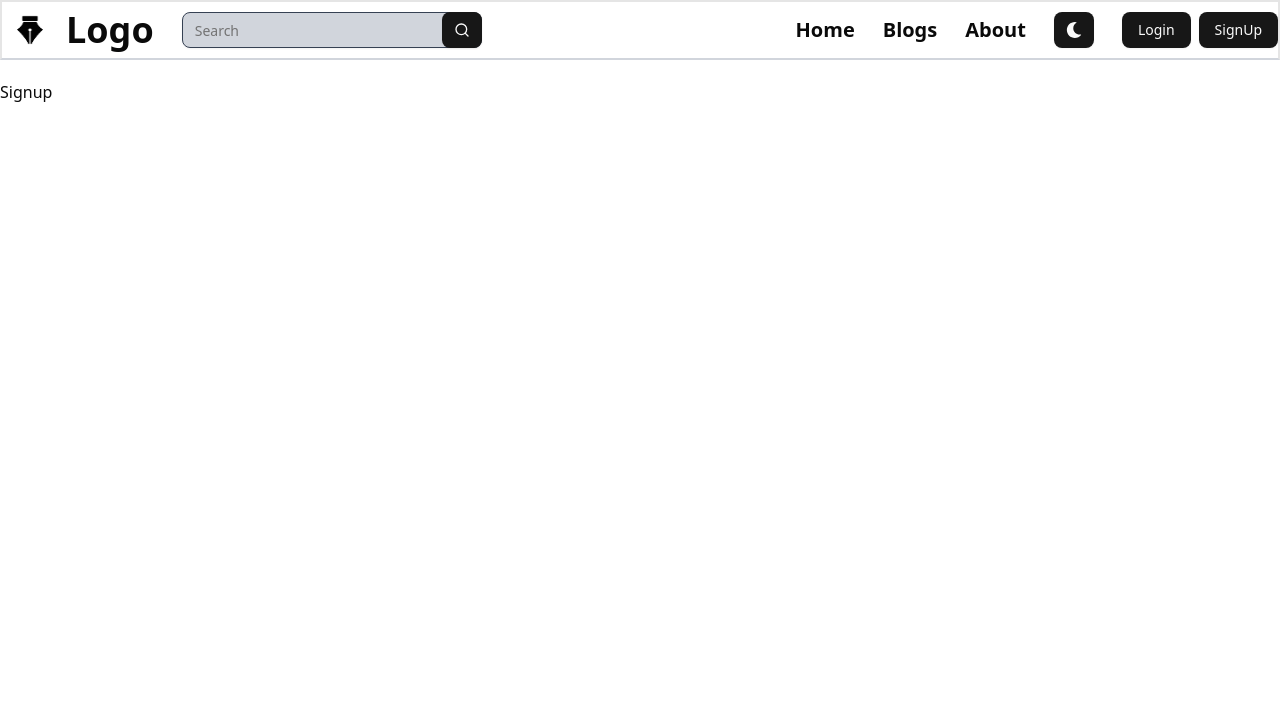
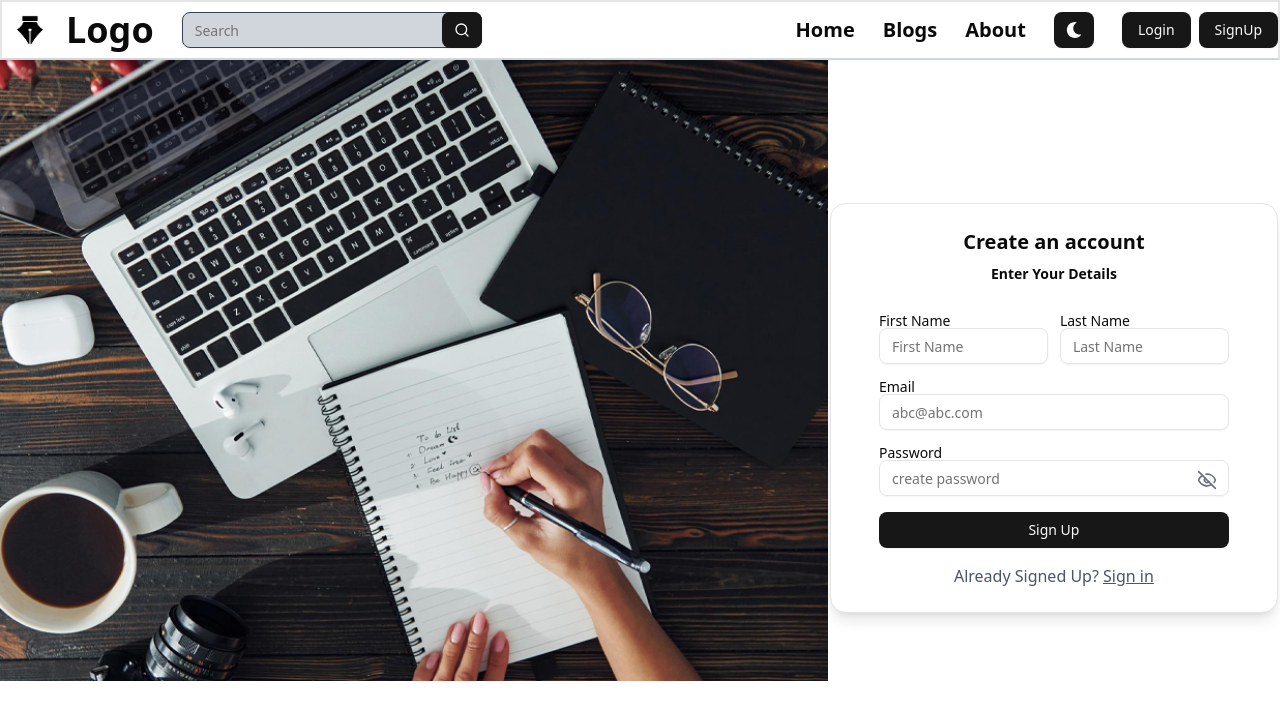
Before and after one commit to pranavcherkar/blogging-site-with-AI, a React (Vite) app in the folder frontend/blog-site/: page /signup in a window 1280 px wide. Shown: the top 720 px of the page. Built offline with nearby package versions, Linux system fonts and the light colour scheme.

Commit message:
Sign up page added

```diff
--- a/frontend/blog-site/package.json
+++ b/frontend/blog-site/package.json
@@ -10,6 +10,7 @@
     "preview": "vite preview"
   },
   "dependencies": {
+    "@radix-ui/react-label": "^2.1.7",
     "@radix-ui/react-slot": "^1.2.3",
     "@tailwindcss/vite": "^4.1.11",
     "class-variance-authority": "^0.7.1",
--- a/frontend/blog-site/src/components/MainPage.jsx
+++ b/frontend/blog-site/src/components/MainPage.jsx
@@ -35,7 +35,7 @@ const MainPage = () => {
           <img
             src={MainImg}
             alt="Image"
-            className="md:h-[550px] md:w-[550px]"
+            className="md:h-[600px] md:w-[500px]"
           />
         </div>
       </div>
--- /dev/null
+++ b/frontend/blog-site/src/components/ui/card.jsx
@@ -0,0 +1,92 @@
+import * as React from "react";
+
+import { cn } from "../../lib/utils";
+
+function Card({ className, ...props }) {
+  return (
+    <div
+      data-slot="card"
+      className={cn(
+        "bg-card text-card-foreground flex flex-col gap-6 rounded-xl border py-6 shadow-sm",
+        className
+      )}
+      {...props}
+    />
+  );
+}
+
+function CardHeader({ className, ...props }) {
+  return (
+    <div
+      data-slot="card-header"
+      className={cn(
+        "@container/card-header grid auto-rows-min grid-rows-[auto_auto] items-start gap-1.5 px-6 has-data-[slot=card-action]:grid-cols-[1fr_auto] [.border-b]:pb-6",
+        className
+      )}
+      {...props}
+    />
+  );
+}
+
+function CardTitle({ className, ...props }) {
+  return (
+    <div
+      data-slot="card-title"
+      className={cn("leading-none font-semibold", className)}
+      {...props}
+    />
+  );
+}
+
+function CardDescription({ className, ...props }) {
+  return (
+    <div
+      data-slot="card-description"
+      className={cn("text-muted-foreground text-sm", className)}
+      {...props}
+    />
+  );
+}
+
+function CardAction({ className, ...props }) {
+  return (
+    <div
+      data-slot="card-action"
+      className={cn(
+        "col-start-2 row-span-2 row-start-1 self-start justify-self-end",
+        className
+      )}
+      {...props}
+    />
+  );
+}
+
+function CardContent({ className, ...props }) {
+  return (
+    <div
+      data-slot="card-content"
+      className={cn("px-6", className)}
+      {...props}
+    />
+  );
+}
+
+function CardFooter({ className, ...props }) {
+  return (
+    <div
+      data-slot="card-footer"
+      className={cn("flex items-center px-6 [.border-t]:pt-6", className)}
+      {...props}
+    />
+  );
+}
+
+export {
+  Card,
+  CardHeader,
+  CardFooter,
+  CardTitle,
+  CardAction,
+  CardDescription,
+  CardContent,
+};
--- /dev/null
+++ b/frontend/blog-site/src/components/ui/label.jsx
@@ -0,0 +1,19 @@
+import * as React from "react";
+import * as LabelPrimitive from "@radix-ui/react-label";
+
+import { cn } from "../../lib/utils";
+
+function Label({ className, ...props }) {
+  return (
+    <LabelPrimitive.Root
+      data-slot="label"
+      className={cn(
+        "flex items-center gap-2 text-sm leading-none font-medium select-none group-data-[disabled=true]:pointer-events-none group-data-[disabled=true]:opacity-50 peer-disabled:cursor-not-allowed peer-disabled:opacity-50",
+        className
+      )}
+      {...props}
+    />
+  );
+}
+
+export { Label };
--- a/frontend/blog-site/src/pages/Signup.jsx
+++ b/frontend/blog-site/src/pages/Signup.jsx
@@ -1,7 +1,100 @@
-import React from "react";
-
+import React, { useState } from "react";
+import auth from "../assets/Content.jpg";
+import {
+  Card,
+  CardContent,
+  CardHeader,
+  CardTitle,
+} from "../components/ui/card";
+import { Label } from "../components/ui/label";
+import { Input } from "../components/ui/input";
+import { Eye, EyeOff } from "lucide-react";
+import { Button } from "../components/ui/button";
+import { Link } from "react-router-dom";
 const Signup = () => {
-  return <div className="pt-20">Signup</div>;
+  const [showPass, setShowPass] = useState(false);
+  return (
+    <div className="flex h-screen md:pt-14 md:h-[760px]">
+      <div className="hidden md:block">
+        <img src={auth} alt="" className="h-[625px]" />
+      </div>
+      <div className="flex justify-center items-center flex-1 px-4 md:px-0">
+        <Card className="w-full max-w-md p-6 shadow-lg rounded-2xl dark:bg-gray-800 dark:border-gray-600">
+          <CardHeader>
+            <CardTitle>
+              <h1 className="text-center text-xl font-semibold">
+                Create an account
+              </h1>
+              <p className="mt-2 text-sm fonrt-serif text-center dark:text-gray-300">
+                Enter Your Details
+              </p>
+            </CardTitle>
+          </CardHeader>
+          <CardContent>
+            <form className="space-y-4">
+              <div className="flex gap-3">
+                <div>
+                  <Label>First Name</Label>
+                  <Input
+                    type="text"
+                    placeholder="First Name"
+                    name="firstName"
+                    className="dark:border-gray-600 dark:bg-gray-900"
+                  />
+                </div>
+                <div>
+                  <Label>Last Name</Label>
+                  <Input
+                    type="text"
+                    placeholder="Last Name"
+                    name="lastName"
+                    className="dark:border-gray-600 dark:bg-gray-900"
+                  />
+                </div>
+              </div>
+              <div>
+                {" "}
+                <Label>Email</Label>
+                <Input
+                  type="email"
+                  placeholder="abc@abc.com"
+                  name="email"
+                  className="dark:border-gray-600 dark:bg-gray-900"
+                />
+              </div>
+              <div className="relative">
+                <Label>Password</Label>
+                <Input
+                  type={showPass ? "text" : "password"}
+                  placeholder="create password"
+                  name="password"
+                  className="dark:border-gray-600 dark:bg-gray-900"
+                />
+                <button
+                  type="button"
+                  onClick={() => setShowPass(!showPass)}
+                  className="absolute right-3 top-6 text-gray-500"
+                >
+                  {showPass ? <Eye size={20} /> : <EyeOff size={20} />}
+                </button>
+              </div>
+              <Button className="w-full" type="submit">
+                Sign Up
+              </Button>
+              <p className=" text-center text-gray-600 dark:text-gray-300">
+                Already Signed Up?{" "}
+                <Link to={"login"}>
+                  <span className="underline cursor-pointer hover:text-gray-800 dark:hover:text-gray-100">
+                    Sign in
+                  </span>{" "}
+                </Link>
+              </p>
+            </form>
+          </CardContent>
+        </Card>
+      </div>
+    </div>
+  );
 };
 
 export default Signup;
```
Also changed, not shown: frontend/blog-site/src/assets/Content.jpg (added), 1 other file (tests, documents, lock files or other folders).
